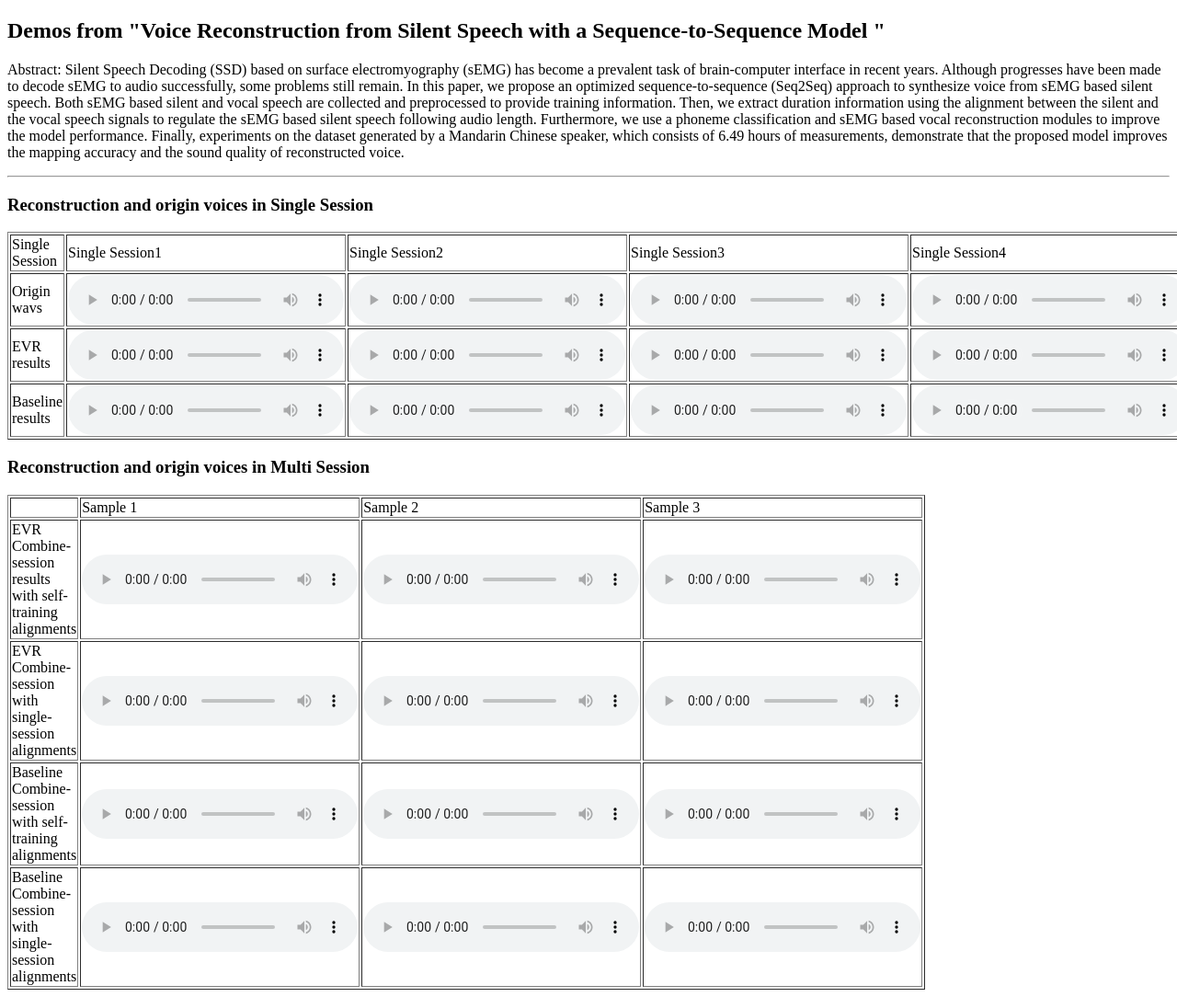
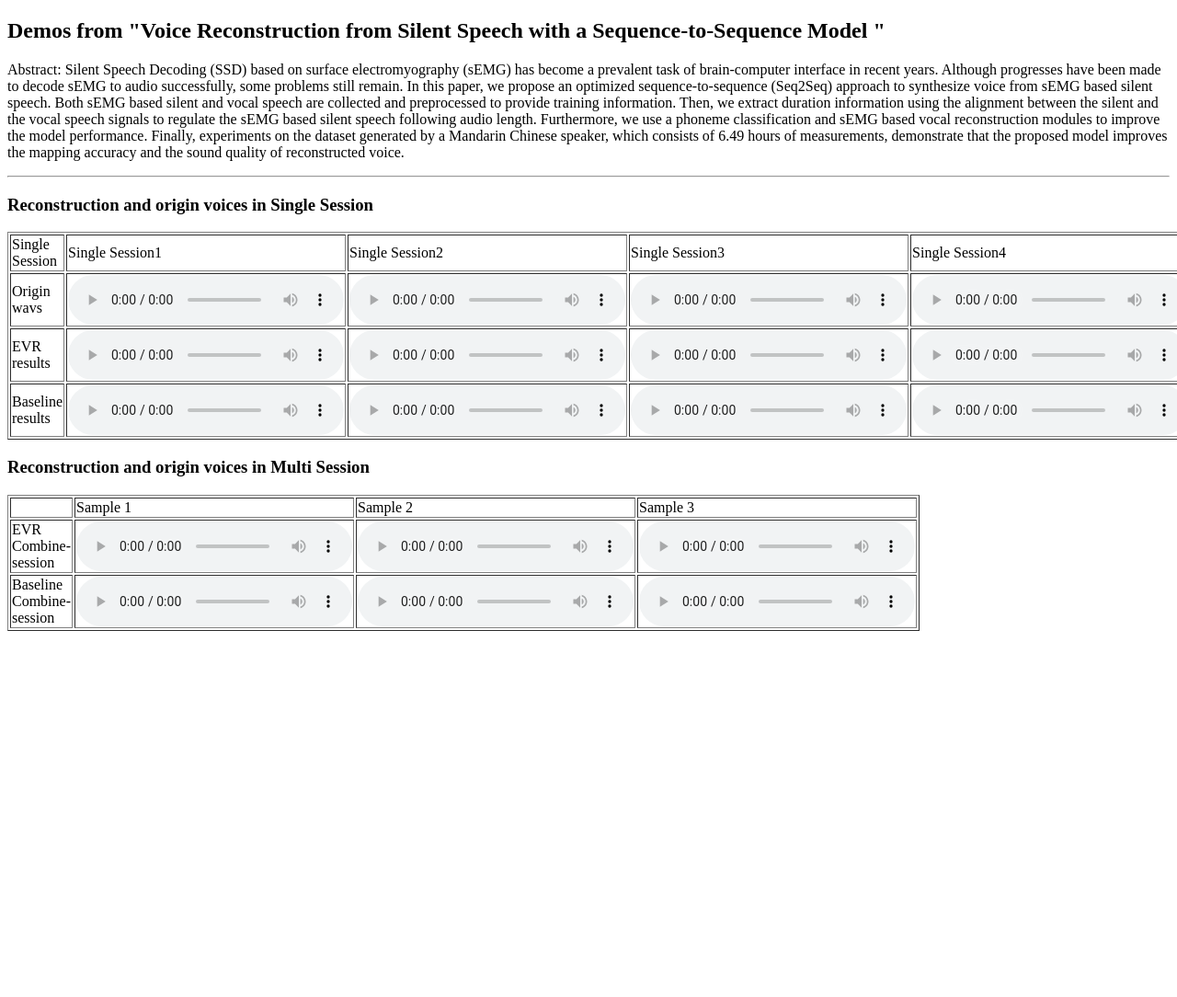
Before and after one commit to IrisLhy/IrisLhy.github.io, a plain HTML site: page index.html in a window 1280 px wide. Shown: the top 1084 px of the page at 92% size. After the commit the page ends 800 px from the top, so only its background shows below. Drawn offline with Linux system fonts and the light colour scheme.

Commit message:
Add files via upload

```diff
--- a/index.html
+++ b/index.html
@@ -99,20 +99,9 @@
     <td>Sample 3</td>
 
   </tr>
+
   <tr>
-    <td>EVR Combine-session results with self-training alignments</td>
-    <td><audio controls>
-    	<source src="Multi_Session/EVR_combine/100.wav" type="audio/wav">
-   	</audio></td>
-    <td><audio controls>
-    	<source src="Multi_Session/EVR_combine/101.wav" type="audio/wav">
-   	</audio></td>
-    <td><audio controls>
-    	<source src="Multi_Session/EVR_combine/102.wav" type="audio/wav">
-   	</audio></td>
-  </tr>
-  <tr>
-    <td>EVR Combine-session with single-session alignments</td>
+    <td>EVR Combine-session</td>
      <td><audio controls>
     	<source src="Multi_Session/EVR_alignments/100.wav" type="audio/wav">
    	</audio></td>
@@ -125,22 +114,10 @@
 
   </tr>
 
-   <tr>
-    <td>Baseline Combine-session with self-training alignments</td>
-     <td><audio controls>
-    	<source src="Baseline_combine/100.wav" type="audio/wav">
-   	</audio></td>
-    <td><audio controls>
-    	<source src="Baseline_combine/101.wav" type="audio/wav">
-   	</audio></td>
-    <td><audio controls>
-    	<source src="Baseline_combine/102.wav" type="audio/wav">
-   	</audio></td>
 
-  </tr>
 
        <tr>
-    <td>Baseline Combine-session with single-session alignments</td>
+    <td>Baseline Combine-session</td>
      <td><audio controls>
     	<source src="Baseline_alignments/100.wav" type="audio/wav">
    	</audio></td>
```
